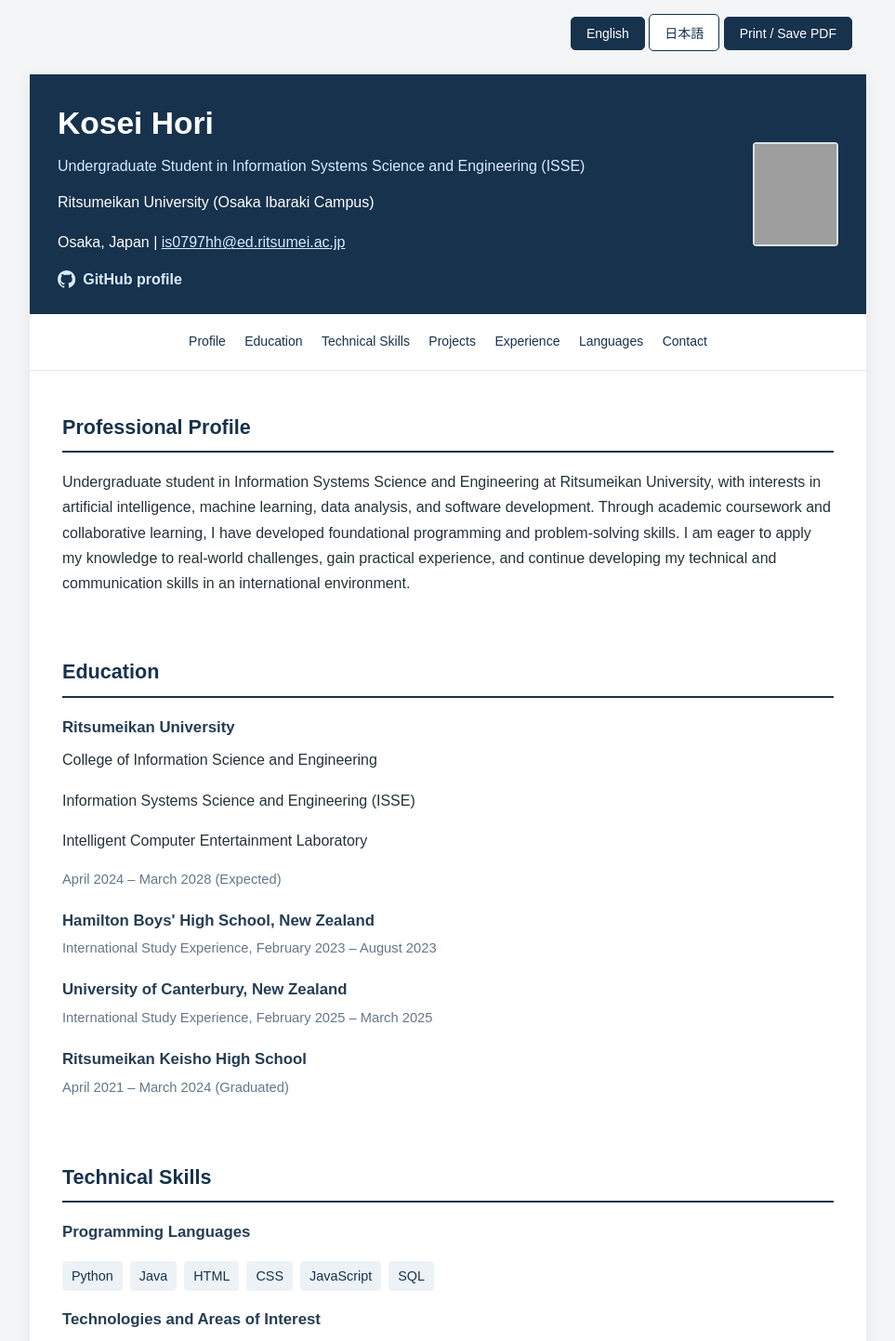
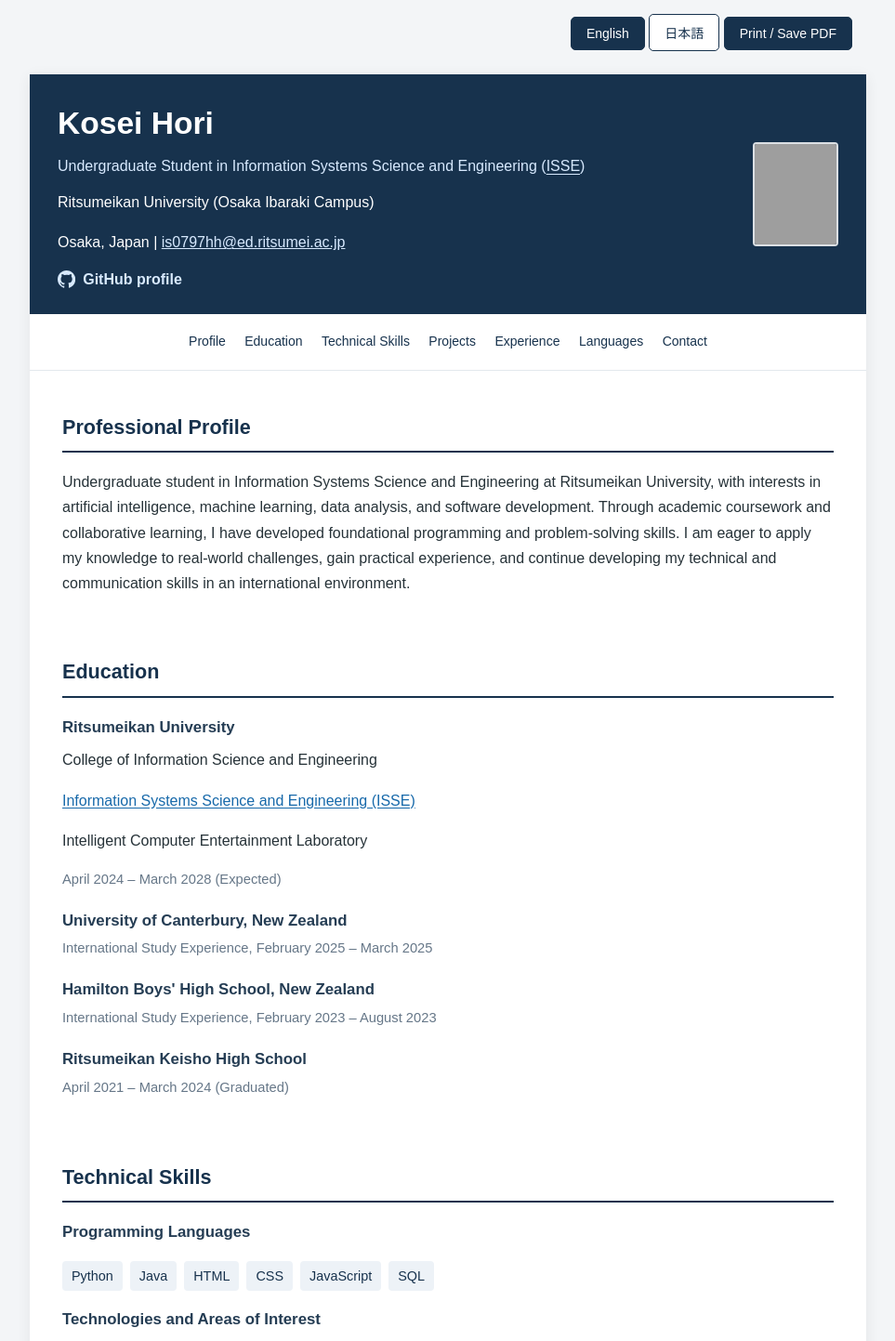
Before and after one commit to KoseiHoriJP/KoseiHoriJP.github.io, a plain HTML site: page index.html in a window 1280 px wide. Shown: the top 1443 px of the page at 93% size, without its empty margins (158-1121 px from the left). Drawn offline with Linux system fonts and the light colour scheme; grey boxes are pictures that could not be loaded.

Commit message:
Link ISSE programme and reorder education chronologically

```diff
--- a/index.html
+++ b/index.html
@@ -73,6 +73,22 @@
         .subtitle {
             margin: 0 0 12px;
             color: #d8eaff;
+        }
+
+        .isse-link {
+            color: inherit;
+            text-decoration: underline;
+            text-underline-offset: 3px;
+        }
+
+        .isse-link:hover {
+            color: #fff;
+        }
+
+        .program-link {
+            color: #1769aa;
+            text-decoration: underline;
+            text-underline-offset: 2px;
         }
 
         address {
@@ -467,10 +483,9 @@
                         Kosei Hori
                     </h1>
 
-                    <p class="subtitle"
-                       data-en="Undergraduate Student in Information Systems Science and Engineering (ISSE)"
-                       data-ja="立命館大学 情報理工学部 情報システムエンジニアリングコース 学部生">
-                        Undergraduate Student in Information Systems Science and Engineering (ISSE)
+                    <p class="subtitle">
+                        <span data-en="Undergraduate Student in Information Systems Science and Engineering ("
+                              data-ja="立命館大学 情報理工学部 情報システムエンジニアリングコース（">Undergraduate Student in Information Systems Science and Engineering (</span><a class="isse-link" href="https://en.ritsumei.ac.jp/ise/isse/" target="_blank" rel="noopener noreferrer" title="ISSE programme — Ritsumeikan University">ISSE</a><span data-en=")" data-ja="）学部生">)</span>
                     </p>
 
                     <p class="university"
@@ -530,6 +545,7 @@
             <section id="education">
                 <h2 data-en="Education" data-ja="学歴">Education</h2>
 
+
                 <div class="item">
                     <h3 data-en="Ritsumeikan University"
                         data-ja="立命館大学">
@@ -541,9 +557,10 @@
                         College of Information Science and Engineering
                     </p>
 
-                    <p data-en="Information Systems Science and Engineering (ISSE)"
-                       data-ja="Information Systems Science and Engineering (ISSE)">
-                        Information Systems Science and Engineering (ISSE)
+                    <p>
+                        <a class="program-link" href="https://en.ritsumei.ac.jp/ise/isse/" target="_blank" rel="noopener noreferrer"
+                           data-en="Information Systems Science and Engineering (ISSE)"
+                           data-ja="Information Systems Science and Engineering (ISSE)">Information Systems Science and Engineering (ISSE)</a>
                     </p>
 
                     <p data-en="Intelligent Computer Entertainment Laboratory"
@@ -558,6 +575,23 @@
                     </p>
                 </div>
 
+
+
+                <div class="item">
+                    <h3 data-en="University of Canterbury, New Zealand"
+                        data-ja="カンタベリー大学（ニュージーランド）">
+                        University of Canterbury, New Zealand
+                    </h3>
+
+                    <p class="date"
+                        data-en="International Study Experience, February 2025 – March 2025"
+                       data-ja="留学経験：2025年2月 ～ 2025年3月">
+                        International Study Experience, February 2025 – March 2025
+                    </p>
+                </div>
+
+
+
                 <div class="item">
                     <h3 data-en="Hamilton Boys' High School, New Zealand"
                         data-ja="ハミルトン・ボーイズ・ハイスクール（ニュージーランド）">
@@ -571,18 +605,7 @@
                     </p>
                 </div>
 
-                <div class="item">
-                    <h3 data-en="University of Canterbury, New Zealand"
-                        data-ja="カンタベリー大学（ニュージーランド）">
-                        University of Canterbury, New Zealand
-                    </h3>
 
-                    <p class="date"
-                        data-en="International Study Experience, February 2025 – March 2025"
-                       data-ja="留学経験：2025年2月 ～ 2025年3月">
-                        International Study Experience, February 2025 – March 2025
-                    </p>
-                </div>
 
 
                 <div class="item">
```
